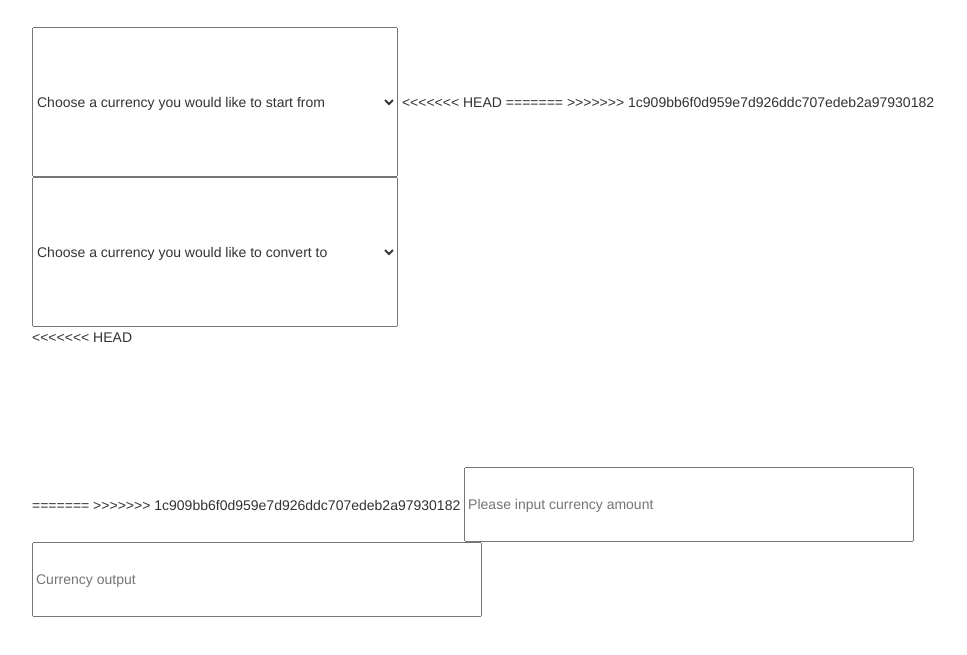
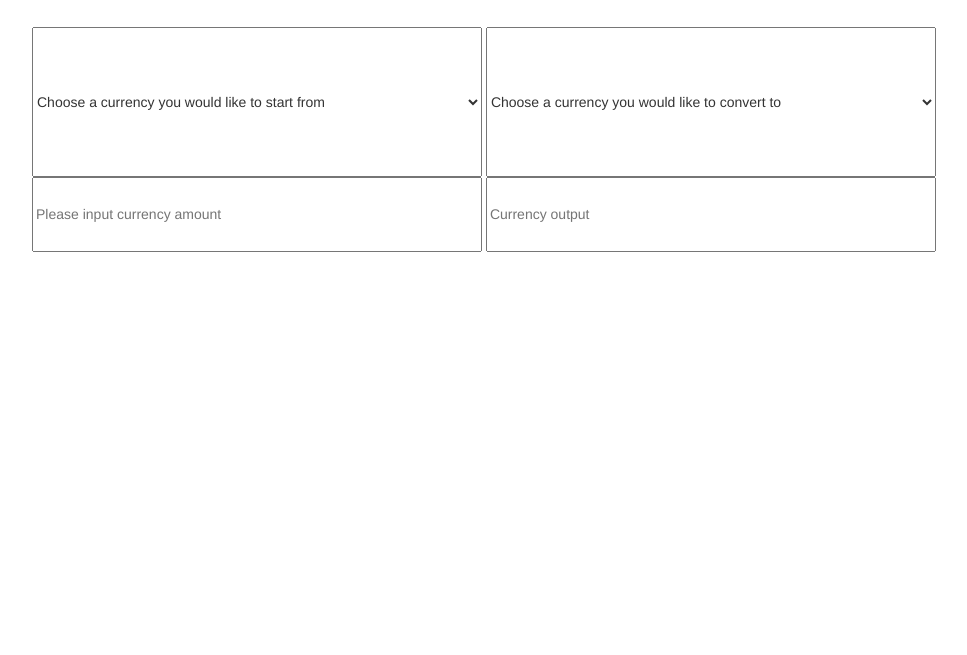
Before and after one commit to LDaniels18/CSE-155-Project, a website: page index.html in a window 1280 px wide. Shown: the part 63-718 px from the top of the page, without its empty margins (38-1005 px from the left). Drawn offline with nearby package versions, Linux system fonts and the light colour scheme.

Commit message:
taking incoming changes from the UI branch

```diff
--- a/index.html
+++ b/index.html
@@ -15,19 +15,10 @@
   color:#333;
 }
 #currency1{
-<<<<<<< HEAD
-  font-size: 36px;
-=======
->>>>>>> 1c909bb6f0d959e7d926ddc707edeb2a97930182
     width: 450px;
     height: 150px;
 }
 #currency2{
-<<<<<<< HEAD
-  font-size: 36px;
-=======
-
->>>>>>> 1c909bb6f0d959e7d926ddc707edeb2a97930182
     width: 450px;
     height: 150px;
 }
@@ -62,25 +53,10 @@
     <select id="currency1" ondblclick="myFunc()">
       <option>Choose a currency you would like to start from</option>
    </select>
-<<<<<<< HEAD
-<style ></style>
-=======
-
->>>>>>> 1c909bb6f0d959e7d926ddc707edeb2a97930182
     <select id="currency2" ondblclick="myFunc()">
       <option>Choose a currency you would like to convert to</option>
    </select>
    <br/>
-<<<<<<< HEAD
-   <br/>
-   <br/>
-   <br/>
-   <br/>
-   <br/>
-   <br/>
-   <br/>
-=======
->>>>>>> 1c909bb6f0d959e7d926ddc707edeb2a97930182
    <input type="number" id="currency1Amount" placeholder="Please input currency amount">
    <input type="number" id="currency2Amount"  placeholder="Currency output">
 
```
